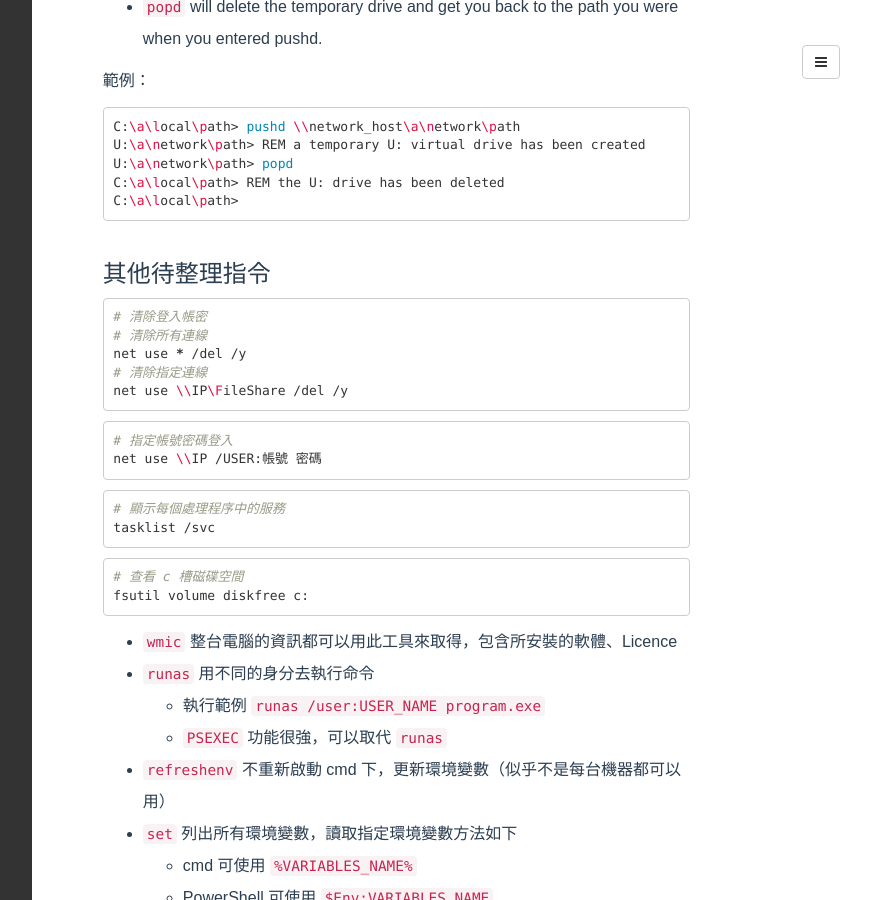
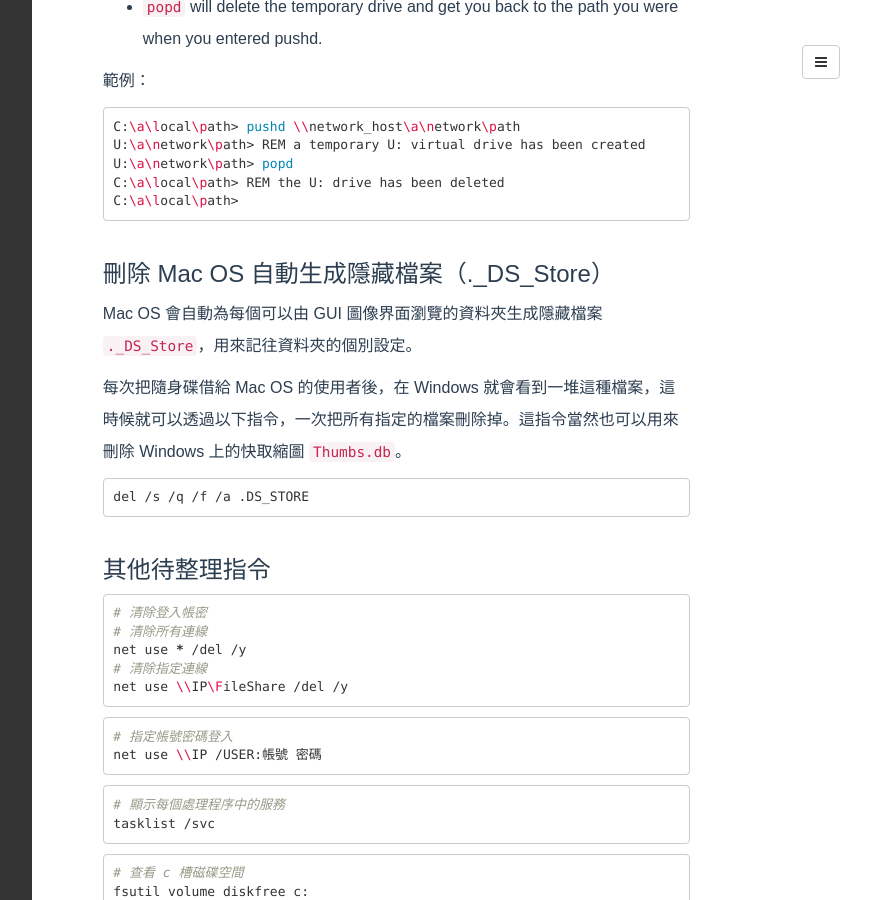
Before and after one commit to poychang/poychang.github.io, a Jekyll site: the page built from _posts/1970-01-01-note-command-line.md, in a window 1280 px wide and 900 px high, scrolled down 949 px. Shown: the whole window, without its empty margins (395-1266 px from the left). Built offline with Jekyll 4.4.1, drawn with Linux system fonts in a browser that asks for light colours; some web fonts are replaced; comment, search, counter and statistics services are not loaded.

Commit message:
alter note

````diff
--- a/_posts/1970-01-01-note-command-line.md
+++ b/_posts/1970-01-01-note-command-line.md
@@ -37,6 +37,16 @@ U:\a\network\path> REM a temporary U: virtual drive has been created
 U:\a\network\path> popd
 C:\a\local\path> REM the U: drive has been deleted
 C:\a\local\path>
+```
+
+### 刪除 Mac OS 自動生成隱藏檔案（._DS_Store）
+
+Mac OS 會自動為每個可以由 GUI 圖像界面瀏覽的資料夾生成隱藏檔案 `._DS_Store`，用來記往資料夾的個別設定。
+
+每次把隨身碟借給 Mac OS 的使用者後，在 Windows 就會看到一堆這種檔案，這時候就可以透過以下指令，一次把所有指定的檔案刪除掉。這指令當然也可以用來刪除 Windows 上的快取縮圖 `Thumbs.db`。
+
+```bash
+del /s /q /f /a .DS_STORE
 ```
 
 ### 其他待整理指令
````
